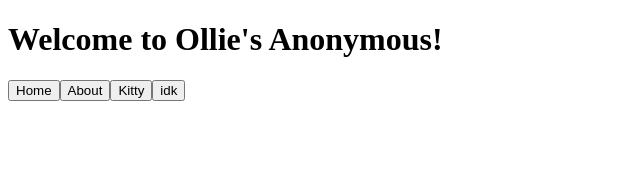
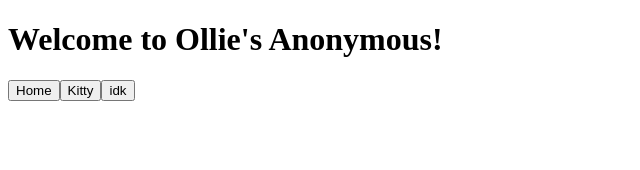
Before and after one commit to afuentes09651/ollie-book, a React (Create React App) app: page / in a window 1280 px wide. Shown: the top 170 px of the page, without its empty margins (0-640 px from the left). Built offline with nearby package versions, Linux system fonts and the light colour scheme.

Commit message:
Button Test Success!

```diff
--- a/src/components/Main.js
+++ b/src/components/Main.js
@@ -1,13 +1,15 @@
 import React from 'react';
 import Home from './Home';
 import Wubba from './Wubba';
+import About from './About';
 import { Switch, Route } from 'react-router-dom'
 
 const Main = () => (
   <div>
     <Switch>
-      <Route path='home' component={Home}/>
-      <Route path='wubba' component={Wubba}/>
+      <Route path='/home' component={Home}/>
+      <Route path='/wubba' component={Wubba}/>
+      <Route path='/about' component={About}/>
     </Switch>
   </div>
 )
--- a/src/components/Nav.js
+++ b/src/components/Nav.js
@@ -1,11 +1,17 @@
 import React from 'react'
+import {Link} from 'react-router-dom'
 
 const Nav = () => (
   <nav>
-    <button>Home</button>
-    <button>About</button>
-    <button>Kitty</button>
-    <button>idk</button>
+    <Link to='/home'>
+      <button>Home</button>
+    </Link>
+    <Link to='/about'>
+      <button>Kitty</button>
+    </Link>
+      <Link to='/wubba'>
+        <button>idk</button>
+      </Link>
   </nav>
 )
 
```
Also changed, not shown: 1 other file (tests, documents, lock files or other folders).
